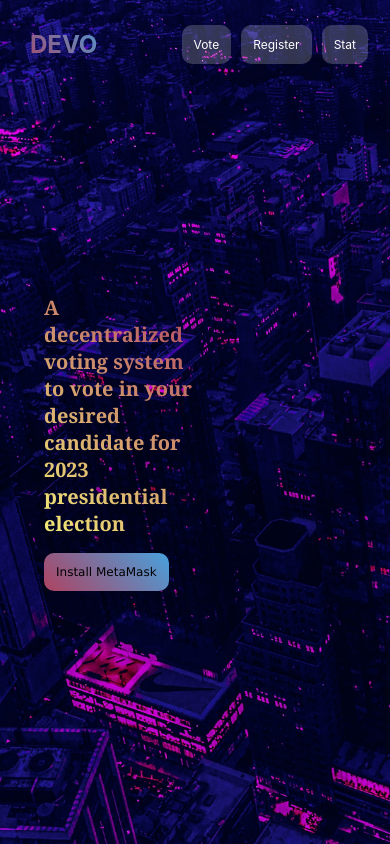
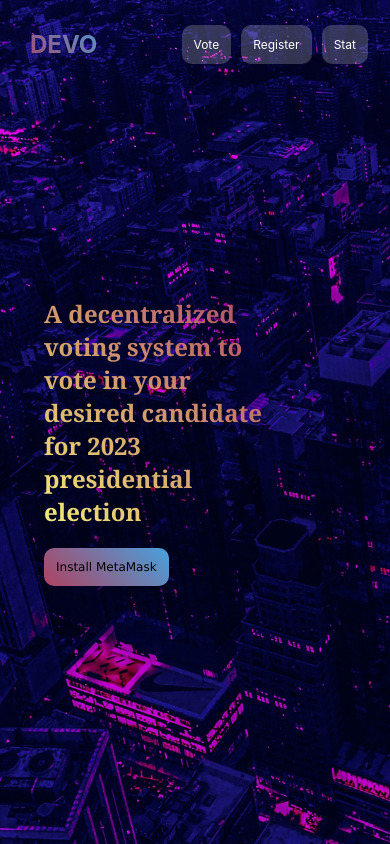
Before and after one commit to komus-Israel/DEVO-react-app, a React (Create React App) app: page / in a window 390 px wide. Built offline with nearby package versions, Linux system fonts and the light colour scheme.

Commit message:
app is fully responsive

```diff
--- a/src/styling/homepage.css
+++ b/src/styling/homepage.css
@@ -144,6 +144,7 @@
     padding: 12px;
     text-align: start;
     display: flex;
+    align-items: center;
 }
 
 .main-instruction li p {
@@ -164,9 +165,14 @@
 
 @media only screen and (max-width:560px){
 
+    .welcome-msg {
+        width: 60%;
+    }
+
     .welcome-msg h1, .welcome-msg h2 {
 
-        font-size: 20px;
+        font-size: 1.5em;
+
     }
 
     .connect-wallet {
@@ -198,8 +204,7 @@
         height: 30px;
     }
 
-    .main-instruction li {
-        align-items: center;
+    .main-instruction li p{
         font-weight: normal;
     }
 
```
